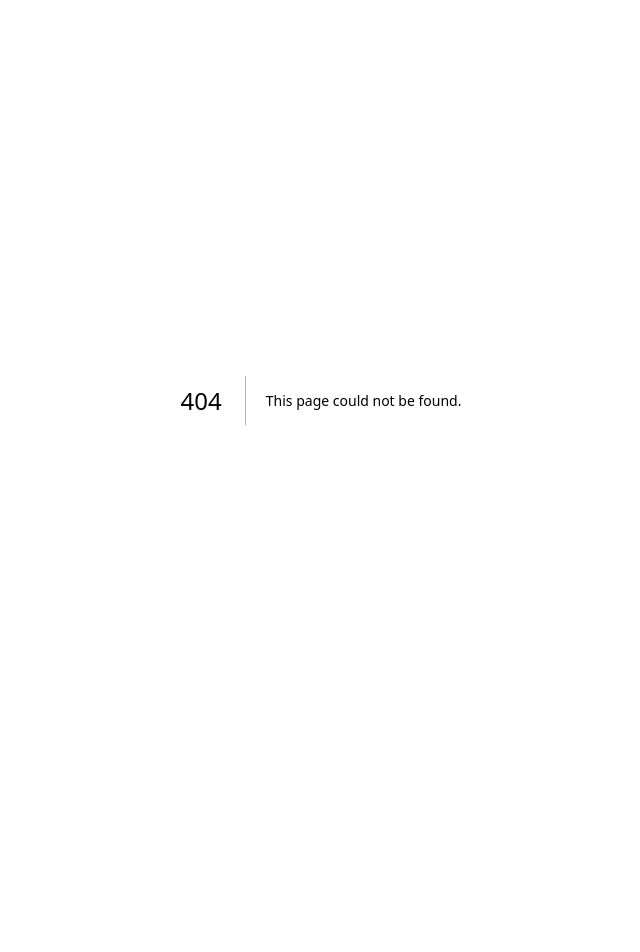
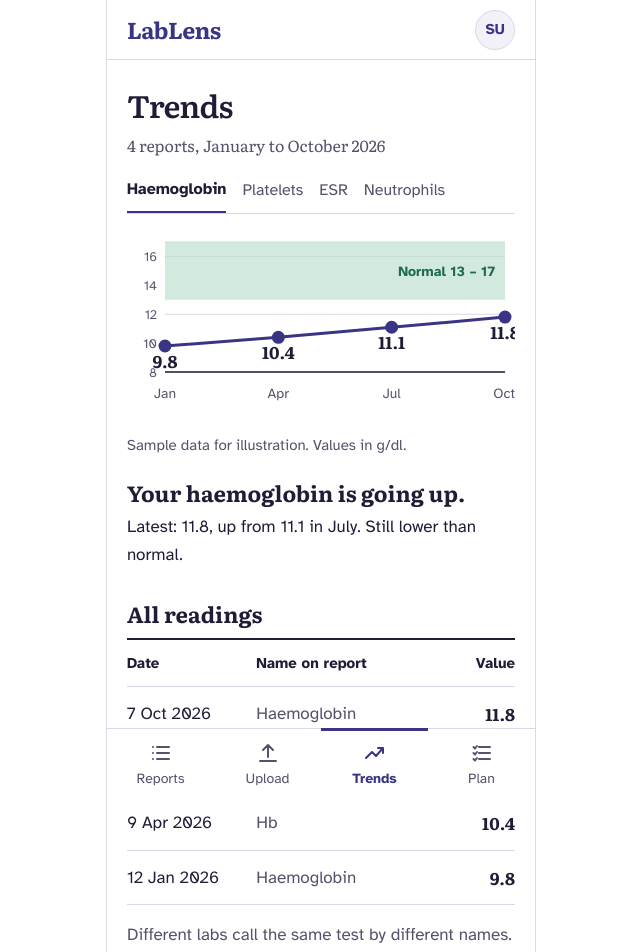
Before and after one commit to Nabil-Sajjad-Evan/LabLens, a Next.js app: page /trends in a window 1280 px wide. Before the commit this address had no page. Shown: the top 952 px of the page, without its empty margins (319-959 px from the left). Before the commit the page ends 800 px from the top, so only its background shows below. Built offline with nearby package versions, Linux system fonts and the light colour scheme.

Commit message:
Build C8 Trends screen with Recharts trendline, normal range band, and all readings table

```diff
--- /dev/null
+++ b/app/trends/TrendsChart.tsx
@@ -0,0 +1,118 @@
+// app/trends/TrendsChart.tsx
+"use client";
+
+import { useEffect, useState } from "react";
+import {
+  ResponsiveContainer,
+  LineChart,
+  Line,
+  XAxis,
+  YAxis,
+  ReferenceArea,
+  CartesianGrid,
+  Label,
+} from "recharts";
+import { hbTrend, hbNormal } from "@/lib/sample-data";
+
+interface CustomizedLabelProps {
+  x?: number;
+  y?: number;
+  value?: number;
+}
+
+function CustomizedLabel({ x = 0, y = 0, value }: CustomizedLabelProps) {
+  if (value === undefined) return null;
+  return (
+    <text
+      x={x}
+      y={y + 22}
+      textAnchor="middle"
+      className="font-serif font-bold text-ink text-[1.0625rem]"
+      fill="#1f1d36"
+    >
+      {value.toFixed(1)}
+    </text>
+  );
+}
+
+export default function TrendsChart() {
+  const [mounted, setMounted] = useState(false);
+
+  useEffect(() => {
+    setMounted(true);
+  }, []);
+
+  if (!mounted) {
+    return (
+      <div className="h-48 w-full animate-pulse rounded bg-tint flex items-center justify-center text-muted">
+        Loading chart...
+      </div>
+    );
+  }
+
+  const chartData = hbTrend.map((item) => ({
+    month: item.month,
+    value: item.value,
+  }));
+
+  return (
+    <div className="relative mt-4 h-48 w-full select-none">
+      <ResponsiveContainer width="100%" height="100%">
+        <LineChart
+          data={chartData}
+          margin={{ top: 12, right: 10, left: -22, bottom: 20 }}
+        >
+          {/* Normal range green zone */}
+          <ReferenceArea
+            y1={hbNormal.low}
+            y2={hbNormal.high}
+            fill="#BFE0CF"
+            fillOpacity={0.7}
+          >
+            <Label
+              value={`Normal ${hbNormal.low} – ${hbNormal.high}`}
+              position="insideRight"
+              fill="#1F6B4F"
+              className="text-[0.875rem] font-bold"
+              style={{ fontWeight: 700 }}
+              offset={10}
+            />
+          </ReferenceArea>
+
+          {/* Subtle grid lines for scale */}
+          <CartesianGrid
+            vertical={false}
+            stroke="#DAD8E6"
+            strokeDasharray="0"
+          />
+
+          <YAxis
+            domain={[8, 17]}
+            ticks={[8, 10, 12, 14, 16]}
+            axisLine={false}
+            tickLine={false}
+            tick={{ fill: "#55526B", fontSize: 13 }}
+          />
+
+          <XAxis
+            dataKey="month"
+            axisLine={{ stroke: "#1F1D36", strokeWidth: 1.5 }}
+            tickLine={false}
+            tick={{ fill: "#55526B", fontSize: 14 }}
+            dy={8}
+          />
+
+          <Line
+            type="linear"
+            dataKey="value"
+            stroke="#3A3485"
+            strokeWidth={3}
+            dot={{ r: 5, fill: "#3A3485", stroke: "#3A3485" }}
+            label={<CustomizedLabel />}
+            isAnimationActive={false}
+          />
+        </LineChart>
+      </ResponsiveContainer>
+    </div>
+  );
+}
--- /dev/null
+++ b/app/trends/page.tsx
@@ -0,0 +1,106 @@
+// app/trends/page.tsx
+// Screen C8: Trends (route: /trends)
+"use client";
+
+import { useState } from "react";
+import Screen from "@/components/Screen";
+import { PageTitle, Meta } from "@/components/Headings";
+import PrimaryButton from "@/components/PrimaryButton";
+import TrendsChart from "./TrendsChart";
+import { hbTrend } from "@/lib/sample-data";
+
+const TABS = ["Haemoglobin", "Platelets", "ESR", "Neutrophils"];
+
+export default function TrendsPage() {
+  const [activeTab, setActiveTab] = useState("Haemoglobin");
+
+  // Sorted reverse chronologically (latest first) to match C8 mockup
+  const readings = [...hbTrend].reverse();
+
+  return (
+    <Screen active="Trends">
+      <PageTitle>Trends</PageTitle>
+      <Meta>4 reports, January to October 2026</Meta>
+
+      {/* Test selection tabs */}
+      <div className="mt-5 flex gap-4 overflow-x-auto border-b border-rule">
+        {TABS.map((tab) => {
+          const on = tab === activeTab;
+          return (
+            <button
+              key={tab}
+              type="button"
+              onClick={() => setActiveTab(tab)}
+              className={`-mb-px pb-2.5 text-base transition-colors ${
+                on
+                  ? "border-b-[3px] border-brand font-bold text-ink"
+                  : "border-transparent text-muted hover:text-ink"
+              }`}
+            >
+              {tab}
+            </button>
+          );
+        })}
+      </div>
+
+      {/* Chart */}
+      <TrendsChart />
+
+      <p className="mt-3 text-[0.9375rem] text-muted">
+        Sample data for illustration. Values in g/dl.
+      </p>
+
+      {/* Key insight */}
+      <section className="mt-5">
+        <h2 className="font-serif text-[1.375rem] font-bold text-ink">
+          Your haemoglobin is going up.
+        </h2>
+        <p className="mt-1 text-[1.0625rem] leading-relaxed text-ink">
+          Latest: 11.8, up from 11.1 in July. Still lower than normal.
+        </p>
+      </section>
+
+      {/* All readings table */}
+      <section className="mt-7">
+        <div className="border-b-2 border-ink pb-2">
+          <h2 className="font-serif text-[1.375rem] font-bold text-ink">
+            All readings
+          </h2>
+        </div>
+
+        {/* Table header */}
+        <div className="flex items-center justify-between border-b border-rule py-3 text-[0.9375rem] font-bold text-ink">
+          <span className="w-1/3">Date</span>
+          <span className="w-1/2">Name on report</span>
+          <span className="w-1/6 text-right">Value</span>
+        </div>
+
+        {/* Table rows */}
+        <div className="divide-y divide-rule border-b border-rule">
+          {readings.map((r) => (
+            <div
+              key={r.date}
+              className="flex items-center justify-between py-3.5 text-[1.0625rem]"
+            >
+              <span className="w-1/3 text-ink">{r.date}</span>
+              <span className="w-1/2 text-muted">{r.printedAs}</span>
+              <span className="w-1/6 text-right font-serif font-bold text-ink">
+                {r.value.toFixed(1)}
+              </span>
+            </div>
+          ))}
+        </div>
+
+        <p className="mt-4 text-[1.0625rem] leading-relaxed text-muted">
+          Different labs call the same test by different names. LabLens matches
+          them for you, so one line covers every report.
+        </p>
+      </section>
+
+      {/* Call to action button */}
+      <div className="mt-8">
+        <PrimaryButton href="/plan">See my plan</PrimaryButton>
+      </div>
+    </Screen>
+  );
+}
--- a/package.json
+++ b/package.json
@@ -11,7 +11,8 @@
   "dependencies": {
     "next": "16.4.3",
     "react": "19.3.0",
-    "react-dom": "19.3.0"
+    "react-dom": "19.3.0",
+    "recharts": "^3.10.1"
   },
   "devDependencies": {
     "@tailwindcss/turbopack": "^4",
```
Also changed, not shown: 1 other file (tests, documents, lock files or other folders).
